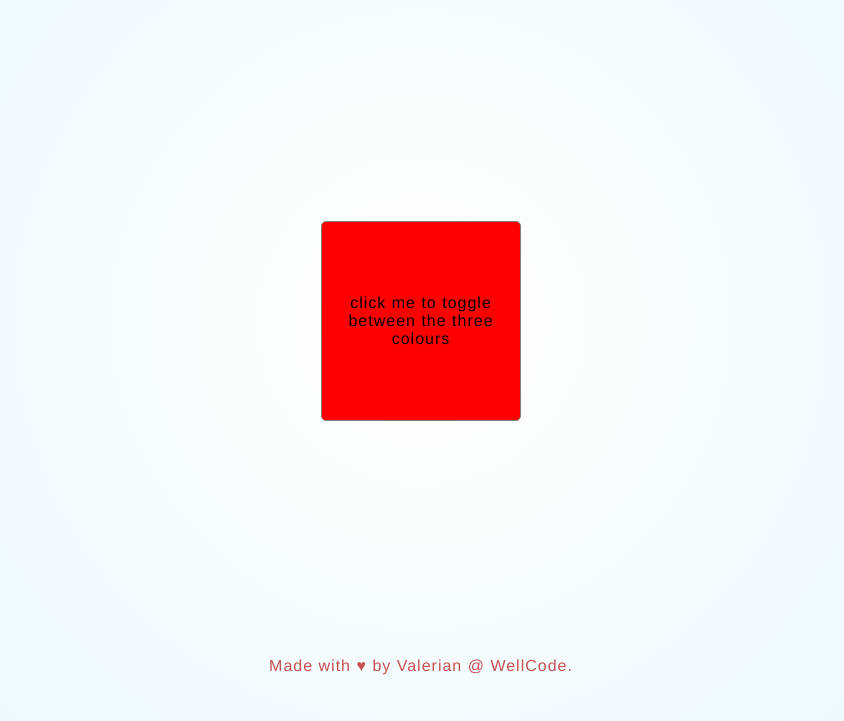
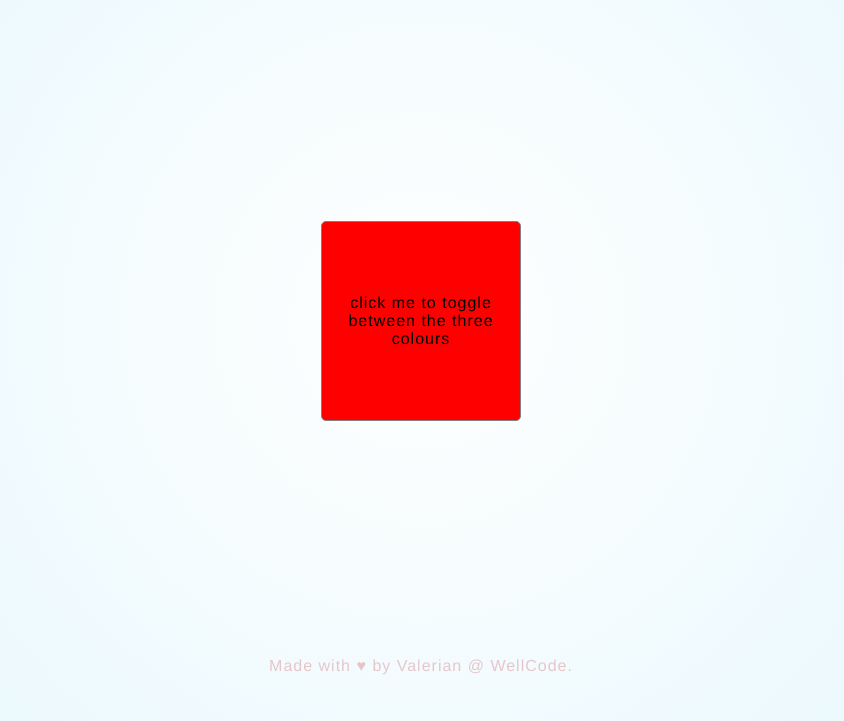
Before and after one commit to ValerianArdelean/semaphoreButton, a plain HTML site: page index.html in a window 1280 px wide. Shown: the part 79-800 px from the top of the page, without its empty margins (219-1063 px from the left). Drawn offline with Linux system fonts and the light colour scheme.

Commit message:
Changing the style for the newly author signature, to keep up with the sries

```diff
--- a/style.css
+++ b/style.css
@@ -35,3 +35,7 @@ main {
 button:hover {
 	cursor: pointer;
 }
+
+.fade {
+	opacity: 30%;
+}
```
